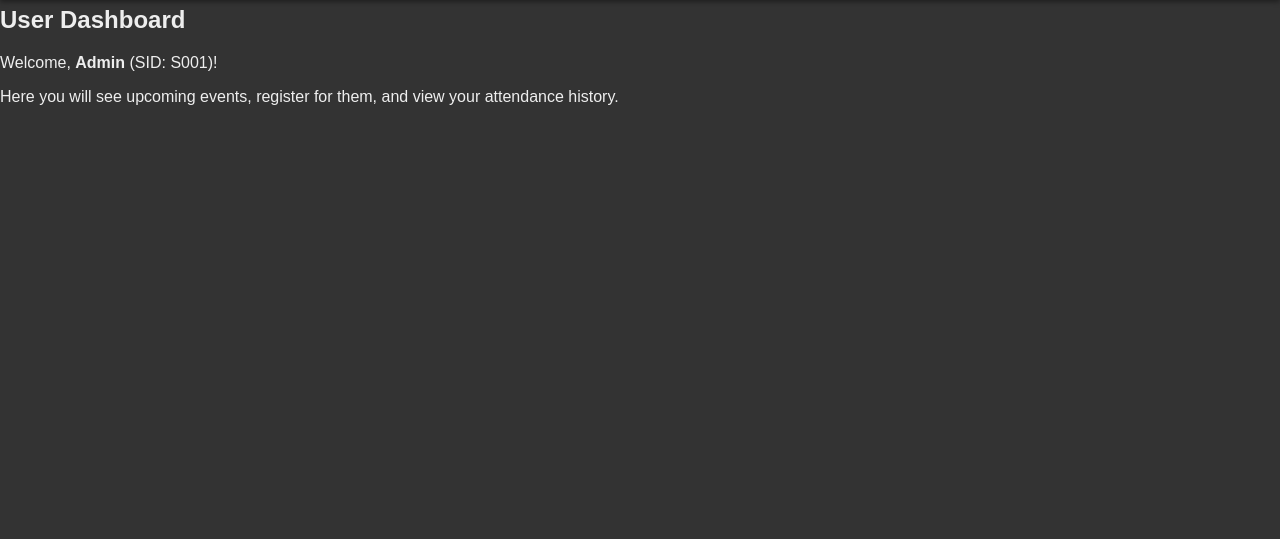
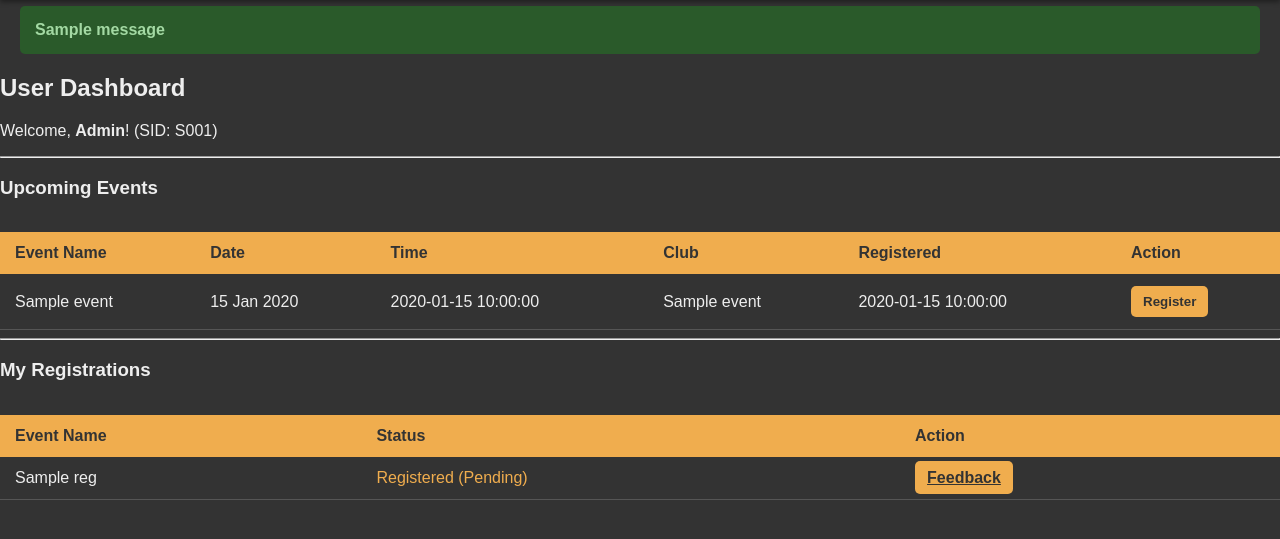
Before and after one commit to Saniya-712006/Dynamic_event_planning_system, a Flask app: template templates/user_dashboard.html in a window 1280 px wide. Shown: the part 54-593 px from the top of the page. Run offline with Flask 3, Linux system fonts and the light colour scheme; a user stored in the database is signed in; the template is opened without the code that fills it: most values are stand-ins (such as "Sample title", 1, 10 or a date in 2020); one stand-in notice (Sample message) is shown.

Commit message:
User dashboard completed!

```diff
--- a/app.py
+++ b/app.py
@@ -60,17 +60,19 @@ def login():
             return render_template('login.html', error=error)
 
         cursor = conn.cursor(dictionary=True)
-        cursor.execute("SELECT sid, fname FROM students WHERE sid = %s", (username,))
+        cursor.execute("SELECT sid, fname, password FROM students WHERE sid = %s", (username,))
         student = cursor.fetchone()
         cursor.close()
         conn.close()
 
-        if student:
+        if student and check_password_hash(student['password'], password):
+            # Login successful! Password matches.
             session['role'] = 'user'
             session['sid'] = student['sid']
-            session['username'] = student['fname']
+            session['username'] = student['fname'] # Greet them by first name
             return redirect(url_for('user_dashboard'))
 
+        # 3. If no user found or password mismatch, show an error
         error = 'Invalid credentials. Please try again.'
     return render_template('login.html', error=error)
 
@@ -200,6 +202,120 @@ def my_profile():
         return redirect(url_for('logout'))
 
     return render_template('my_profile.html', student=student_data)
+
+
+@app.route('/register_event/<string:eid>', methods=['POST'])
+def register_event(eid):
+    # Check if user is a student
+    if 'role' not in session or session['role'] != 'user':
+        return redirect(url_for('login'))
+
+    sid = session['sid']
+
+    try:
+        conn = get_db_connection()
+        cursor = conn.cursor()
+
+        # Insert the student's registration, default status is 'P'
+        cursor.execute(
+            "INSERT INTO attends (sid, eid, status) VALUES (%s, %s, 'P')",
+            (sid, eid)
+        )
+        conn.commit()
+        flash(f"Successfully registered for the event!", 'success')
+
+    except mysql.connector.Error as err:
+        # This will catch your database trigger if they're already registered
+        flash(f"Error registering: {err}", 'error')
+    finally:
+        if conn and conn.is_connected():
+            cursor.close()
+            conn.close()
+
+    # Refresh the user dashboard
+    return redirect(url_for('user_dashboard'))
+
+@app.route('/cancel_registration/<string:eid>', methods=['POST'])
+def cancel_registration(eid):
+    # Check if user is a student
+    if 'role' not in session or session['role'] != 'user':
+        return redirect(url_for('login'))
+
+    sid = session['sid']
+
+    try:
+        conn = get_db_connection()
+        cursor = conn.cursor()
+
+        # Delete the registration
+        cursor.execute(
+            "DELETE FROM attends WHERE sid = %s AND eid = %s",
+            (sid, eid)
+        )
+        conn.commit()
+        flash(f"Registration successfully cancelled.", 'success')
+
+    except mysql.connector.Error as err:
+        flash(f"Error cancelling registration: {err}", 'error')
+    finally:
+        if conn and conn.is_connected():
+            cursor.close()
+            conn.close()
+
+    return redirect(url_for('user_dashboard'))
+
+@app.route('/feedback/<string:eid>', methods=['GET', 'POST'])
+def submit_feedback(eid):
+    # Check if user is a student
+    if 'role' not in session or session['role'] != 'user':
+        return redirect(url_for('login'))
+
+    sid = session['sid']
+
+    if request.method == 'POST':
+        # --- Handle the form submission ---
+        try:
+            # We need to generate a new unique Feedback ID (fbid)
+            # A simple way is to count existing ones and add 1
+            conn = get_db_connection()
+            cursor = conn.cursor(dictionary=True)
+            cursor.execute("SELECT COUNT(*) as count FROM feedback")
+            count = cursor.fetchone()['count']
+            fbid = f"FB{count + 1:02d}" # Formats to FB05, FB06, etc.
+
+            rating = request.form['rating']
+            comment = request.form['comment']
+
+            cursor.execute(
+                "INSERT INTO feedback (fbid, rating, event_id, comment) VALUES (%s, %s, %s, %s)",
+                (fbid, rating, eid, comment)
+            )
+            conn.commit()
+            flash("Thank you for your feedback!", 'success')
+            return redirect(url_for('user_dashboard'))
+
+        except mysql.connector.Error as err:
+            flash(f"Error submitting feedback: {err}", 'error')
+        finally:
+            if conn and conn.is_connected():
+                cursor.close()
+                conn.close()
+
+        return redirect(url_for('submit_feedback', eid=eid))
+
+    # --- Show the feedback form (GET request) ---
+    conn = get_db_connection()
+    cursor = conn.cursor(dictionary=True)
+    cursor.execute("SELECT ename FROM event WHERE eid = %s", (eid,))
+    event = cursor.fetchone()
+    cursor.close()
+    conn.close()
+
+    if not event:
+        flash("Event not found.", 'error')
+        return redirect(url_for('user_dashboard'))
+
+    return render_template('feedback_form.html', event=event, eid=eid)
 
 @app.route('/logout')
 def logout():
@@ -677,10 +793,53 @@ def create_is_part_of():
 # --- USER DASHBOARD (Placeholder) ---
 @app.route('/user')
 def user_dashboard():
+    # 1. Check if user is a student
     if 'role' not in session or session['role'] != 'user':
         return redirect(url_for('login'))
-    return render_template('user_dashboard.html')
 
+    # 2. Get the logged-in student's ID
+    sid = session['sid']
+
+    conn = get_db_connection()
+    if not conn:
+        return "<h1>Database connection failed.</h1>"
+
+    cursor = conn.cursor(dictionary=True)
+
+    # 3. Fetch all upcoming events
+    # We also check if the student is already registered for them
+    cursor.execute(
+        """
+        SELECT
+            v.*,
+            (CASE WHEN a.sid IS NOT NULL THEN 1 ELSE 0 END) AS 'is_registered'
+        FROM
+            v_event_summary v
+        LEFT JOIN
+            attends a ON v.eid = a.eid AND a.sid = %s
+        WHERE
+            v.actual_date >= CURDATE()
+        ORDER BY
+            v.actual_date ASC;
+        """, (sid,)
+    )
+    upcoming_events = cursor.fetchall()
+
+    # 4. Fetch all of this student's registrations
+    cursor.execute(
+        "SELECT * FROM v_attends_detailed WHERE student_id = %s ORDER BY event_name", (sid,)
+    )
+    my_registrations = cursor.fetchall()
+
+    cursor.close()
+    conn.close()
+
+    # 5. Send this data to the new user_dashboard.html
+    return render_template(
+        'user_dashboard.html',
+        upcoming_events=upcoming_events,
+        my_registrations=my_registrations
+    )
 # --- 6. ALL "UPDATE" and "DELETE" ROUTES ---
 
 # --- Event ---
--- a/templates/user_dashboard.html
+++ b/templates/user_dashboard.html
@@ -1,7 +1,96 @@
 {% extends "_layout.html" %}
 
 {% block content %}
+
+  {% with messages = get_flashed_messages(with_categories=true) %}
+    {% if messages %}
+      <ul class=flash-messages>
+      {% for category, message in messages %}
+        <li class="flash-{{ category }}">{{ message }}</li>
+      {% endfor %}
+      </ul>
+    {% endif %}
+  {% endwith %}
+
   <h2>User Dashboard</h2>
-  <p>Welcome, <strong>{{ session.username }}</strong> (SID: {{ session.sid }})!</p>
-  <p>Here you will see upcoming events, register for them, and view your attendance history.</p>
+  <p>Welcome, <strong>{{ session.username }}</strong>! (SID: {{ session.sid }})</p>
+
+  <hr>
+  <h3>Upcoming Events</h3>
+  <div class="dynamic-table-container">
+    <table class="data-table">
+      <thead>
+        <tr>
+          <th>Event Name</th>
+          <th>Date</th>
+          <th>Time</th> <th>Club</th>
+          <th>Registered</th>
+          <th>Action</th>
+        </tr>
+      </thead>
+      <tbody>
+        {% for event in upcoming_events %}
+        <tr>
+          <td>{{ event.ename }}</td>
+          <td>{{ event.actual_date.strftime('%d %b %Y') }}</td>
+          <td>{{ event.actual_time }}</td> <td>{{ event.club_name or 'N/A' }}</td>
+          <td>{{ event.registered_count }}</td>
+          <td>
+            {% if event.is_registered %}
+              <span style="color: #999;">(Registered)</span>
+            {% else %}
+              <form action="{{ url_for('register_event', eid=event.eid) }}" method="POST">
+                <button type="submit" class="btn-small">Register</button>
+              </form>
+            {% endif %}
+          </td>
+        </tr>
+        {% else %}
+        <tr>
+          <td colspan="6">No upcoming events found.</td> </tr>
+        {% endfor %}
+      </tbody>
+    </table>
+  </div>
+
+  <hr>
+  <h3>My Registrations</h3>
+  <div class="dynamic-table-container">
+    <table class="data-table">
+      <thead>
+        <tr>
+          <th>Event Name</th>
+          <th>Status</th>
+          <th>Action</th>
+          </tr>
+      </thead>
+      <tbody>
+        {% for reg in my_registrations %}
+        <tr>
+          <td>{{ reg.event_name }}</td>
+          <td>
+            {% if reg.attendance_status == 'A' %}
+              <span style="color: #39FF14;">Attended</span>
+            {% else %}
+              <span style="color: #f0ad4e;">Registered (Pending)</span>
+            {% endif %}
+          </td>
+          <td>
+            {% if reg.attendance_status == 'P' %}
+              <form action="{{ url_for('cancel_registration', eid=reg.event_id) }}" method="POST" onsubmit="return confirm('Are you sure you want to cancel this registration?');">
+                <button type="submit" class="btn-danger-small">Cancel</button>
+              </form>
+            {% else %}
+              <a href="{{ url_for('submit_feedback', eid=reg.event_id) }}" class="btn-small">Feedback</a>
+            {% endif %}
+          </td>
+        </tr>
+        {% else %}
+        <tr>
+          <td colspan="3">You are not registered for any events.</td> </tr>
+        {% endfor %}
+      </tbody>
+    </table>
+  </div>
+
 {% endblock %}
```
Also changed, not shown: templates/feedback_form.html (added, +35 -0 lines).
